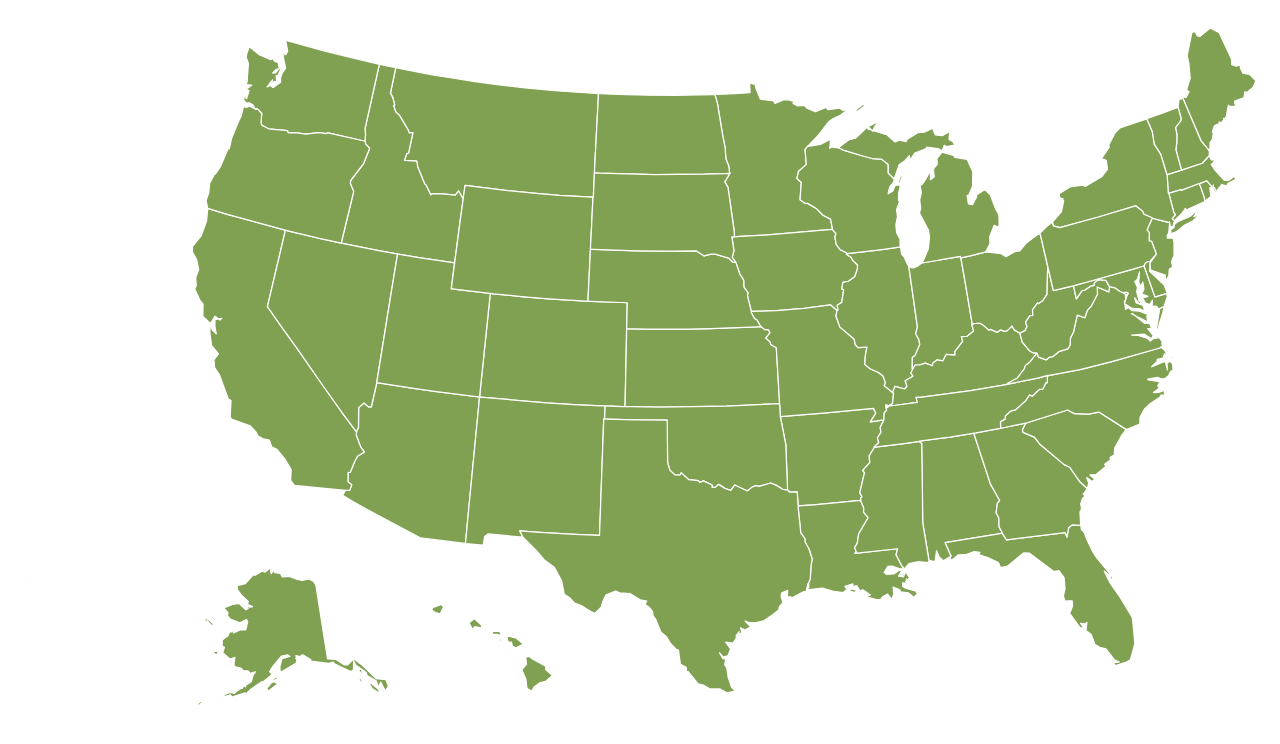
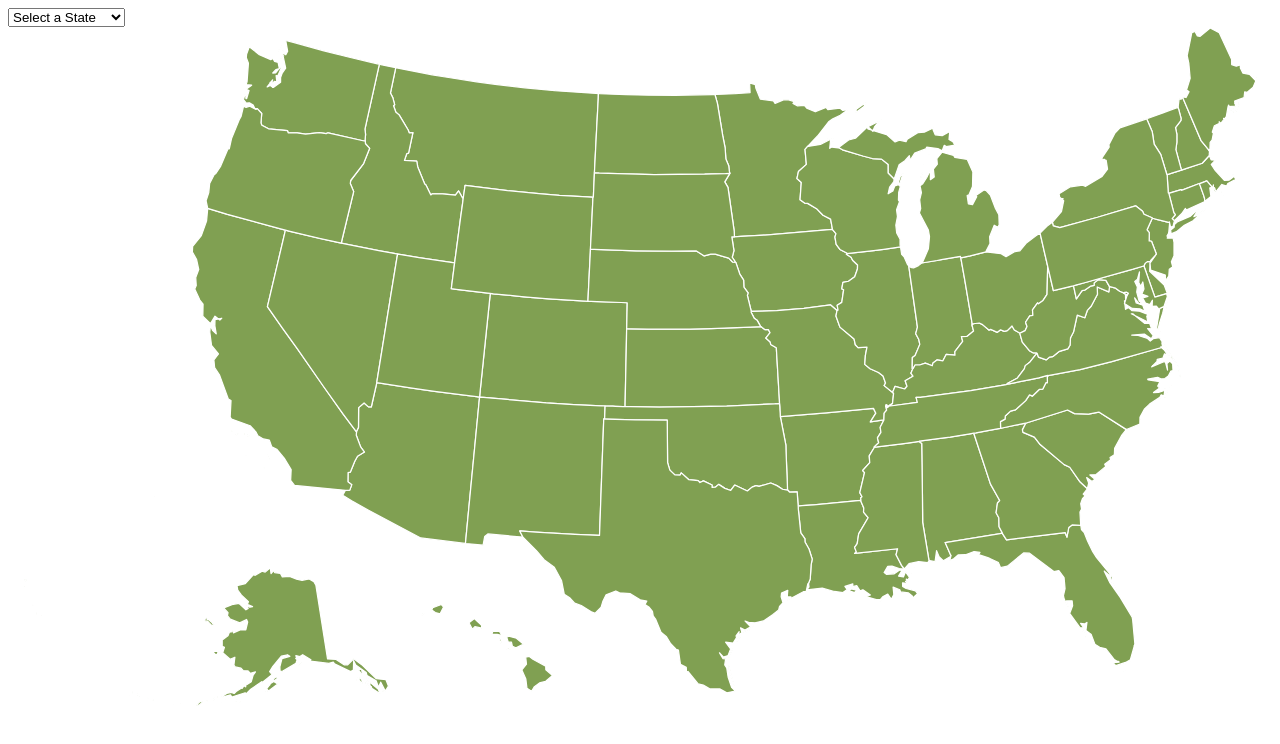
Before and after one commit to geraldfivetrg/us-map, a plain HTML site: page index.html in a window 1280 px wide. Drawn offline with Linux system fonts and the light colour scheme.

Commit message:
Update index.html

```diff
--- a/index.html
+++ b/index.html
@@ -457,6 +457,61 @@ sodipodi:docname="us.svg">
     style="stroke-width:0.97063118000000004;fill:#f9f9f9" />
     </svg>
 
+    <select id="stateDropdown">
+        <option value="" disabled selected>Select a State</option>
+        <option value="AL">Alabama</option>
+        <option value="AK">Alaska</option>
+        <option value="AZ">Arizona</option>
+        <option value="AR">Arkansas</option>
+        <option value="CA">California</option>
+        <option value="CO">Colorado</option>
+        <option value="CT">Connecticut</option>
+        <option value="DE">Delaware</option>
+        <option value="FL">Florida</option>
+        <option value="GA">Georgia</option>
+        <option value="HI">Hawaii</option>
+        <option value="ID">Idaho</option>
+        <option value="IL">Illinois</option>
+        <option value="IN">Indiana</option>
+        <option value="IA">Iowa</option>
+        <option value="KS">Kansas</option>
+        <option value="KY">Kentucky</option>
+        <option value="LA">Louisiana</option>
+        <option value="ME">Maine</option>
+        <option value="MD">Maryland</option>
+        <option value="MA">Massachusetts</option>
+        <option value="MI">Michigan</option>
+        <option value="MN">Minnesota</option>
+        <option value="MS">Mississippi</option>
+        <option value="MO">Missouri</option>
+        <option value="MT">Montana</option>
+        <option value="NE">Nebraska</option>
+        <option value="NV">Nevada</option>
+        <option value="NH">New Hampshire</option>
+        <option value="NJ">New Jersey</option>
+        <option value="NM">New Mexico</option>
+        <option value="NY">New York</option>
+        <option value="NC">North Carolina</option>
+        <option value="ND">North Dakota</option>
+        <option value="OH">Ohio</option>
+        <option value="OK">Oklahoma</option>
+        <option value="OR">Oregon</option>
+        <option value="PA">Pennsylvania</option>
+        <option value="RI">Rhode Island</option>
+        <option value="SC">South Carolina</option>
+        <option value="SD">South Dakota</option>
+        <option value="TN">Tennessee</option>
+        <option value="TX">Texas</option>
+        <option value="UT">Utah</option>
+        <option value="VT">Vermont</option>
+        <option value="VA">Virginia</option>
+        <option value="WA">Washington</option>
+        <option value="WV">West Virginia</option>
+        <option value="WI">Wisconsin</option>
+        <option value="WY">Wyoming</option>
+        <!-- Add all other states -->
+      </select>
+
 </body>
 <!-- partial -->
   <script  src="./script.js"></script>
```
